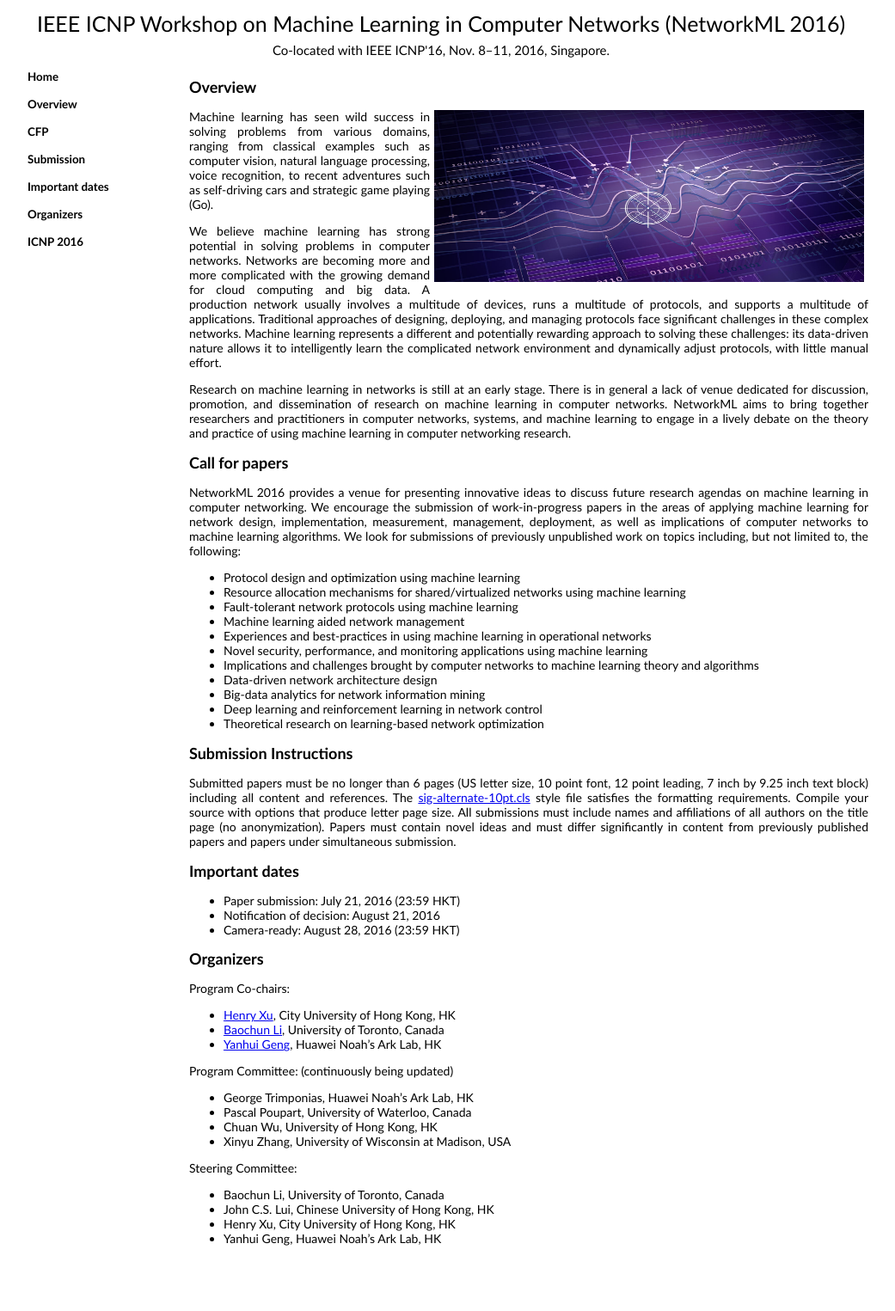
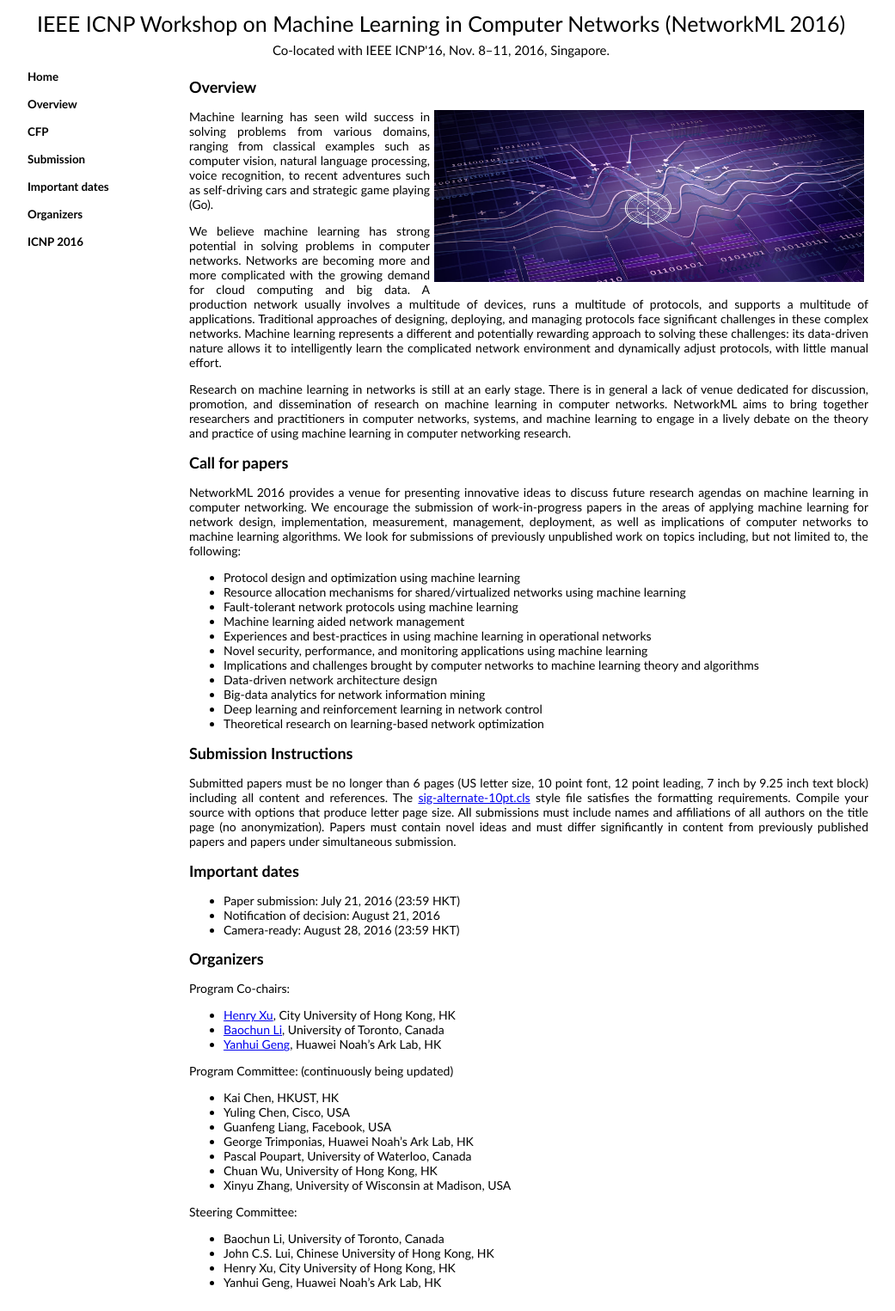
Before and after one commit to networkml/networkml.github.io, a Jekyll site: the page built from index.html, in a window 1280 px wide. Shown: the whole page at 86% size, without its empty margins (127-1168 px from the left). Built offline with Jekyll 4.4.1, drawn with Linux system fonts in a browser that asks for light colours; before the commit the page ends 1474 px from its top, so only the background shows below that.

Commit message:
pc update

```diff
--- a/_includes/index.md
+++ b/_includes/index.md
@@ -47,6 +47,9 @@ Program Co-chairs:
 
 Program Committee: (continuously being updated)
 
+* Kai Chen, HKUST, HK
+* Yuling Chen, Cisco, USA
+* Guanfeng Liang, Facebook, USA
 * George Trimponias, Huawei Noah’s Ark Lab, HK
 * Pascal Poupart, University of Waterloo, Canada
 * Chuan Wu, University of Hong Kong, HK
```
